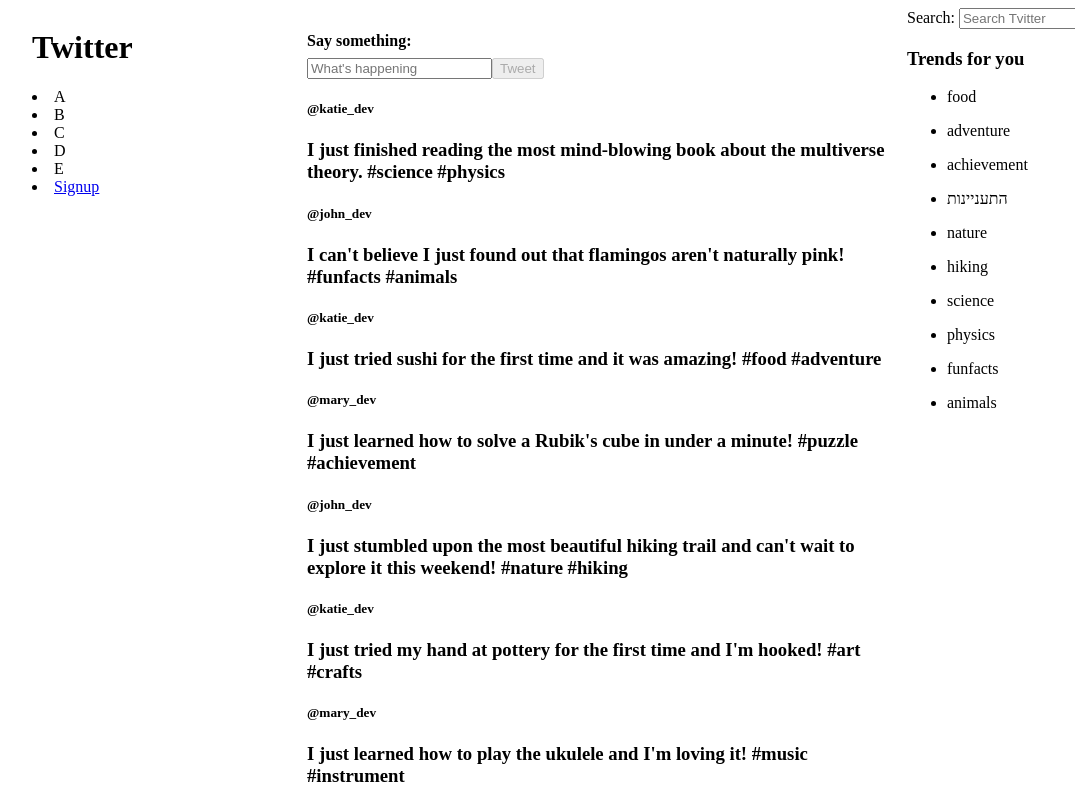
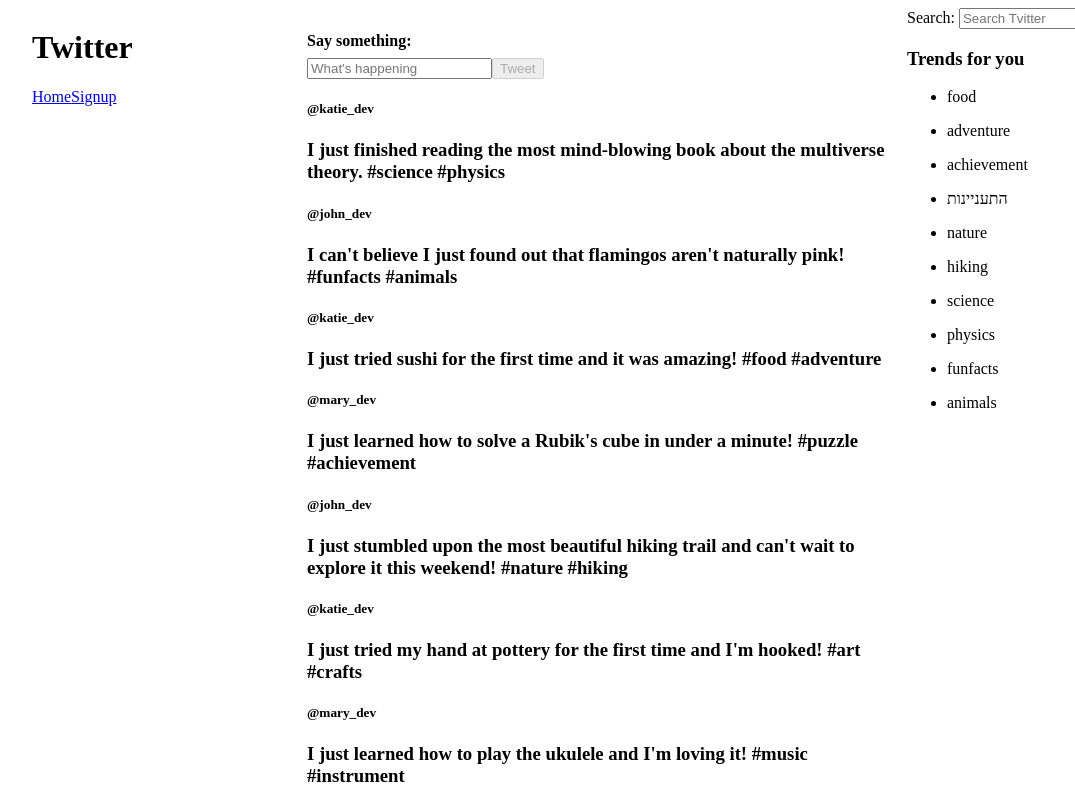
Before and after one commit to AvishaiDotan/tvitter, an Angular app: page /#/home in a window 1280 px wide. Shown: the top 800 px of the page, without its empty margins (168-1243 px from the left). Built offline with nearby package versions, Linux system fonts and the light colour scheme.

Commit message:
updated side navbar

```diff
--- a/src/app/cmps/app-header/app-header.component.html
+++ b/src/app/cmps/app-header/app-header.component.html
@@ -1,17 +1,9 @@
 <h1 [routerLink]="['/home']" routerLinkActive="router-link-active" >Twitter</h1>
-<nav>
-    <li>A</li>
-    <li>B</li>
-    <li>C</li>
-    <li>D</li>
-    <li>E</li>
-    <li *ngIf="!user">
-        <a routerLink="/signup">Signup</a>
-    </li>
-    <li *ngIf="user">
-        <a routerLink="/profile">{{ user.username }}</a>
-    </li>
-    <li *ngIf="user">
-        <button (click)="logout()">Logout</button>
-    </li>
+<nav class="side-nav">
+    <a routerLink="/" routerLinkActive="active" [routerLinkActiveOptions]="{exact:true}">Home</a>
+    <!-- <a routerLink="/notifications" routerLinkActive="active"">Notifications</a>  -->
+    <a *ngIf="!user" routerLink="/signup" routerLinkActive="active">Signup</a>
+    <a *ngIf="user" routerLink="/profile" routerLinkActive="active">Profile</a>
+
+    <button *ngIf="user" (click)="logout()">Logout</button>
 </nav>
```
